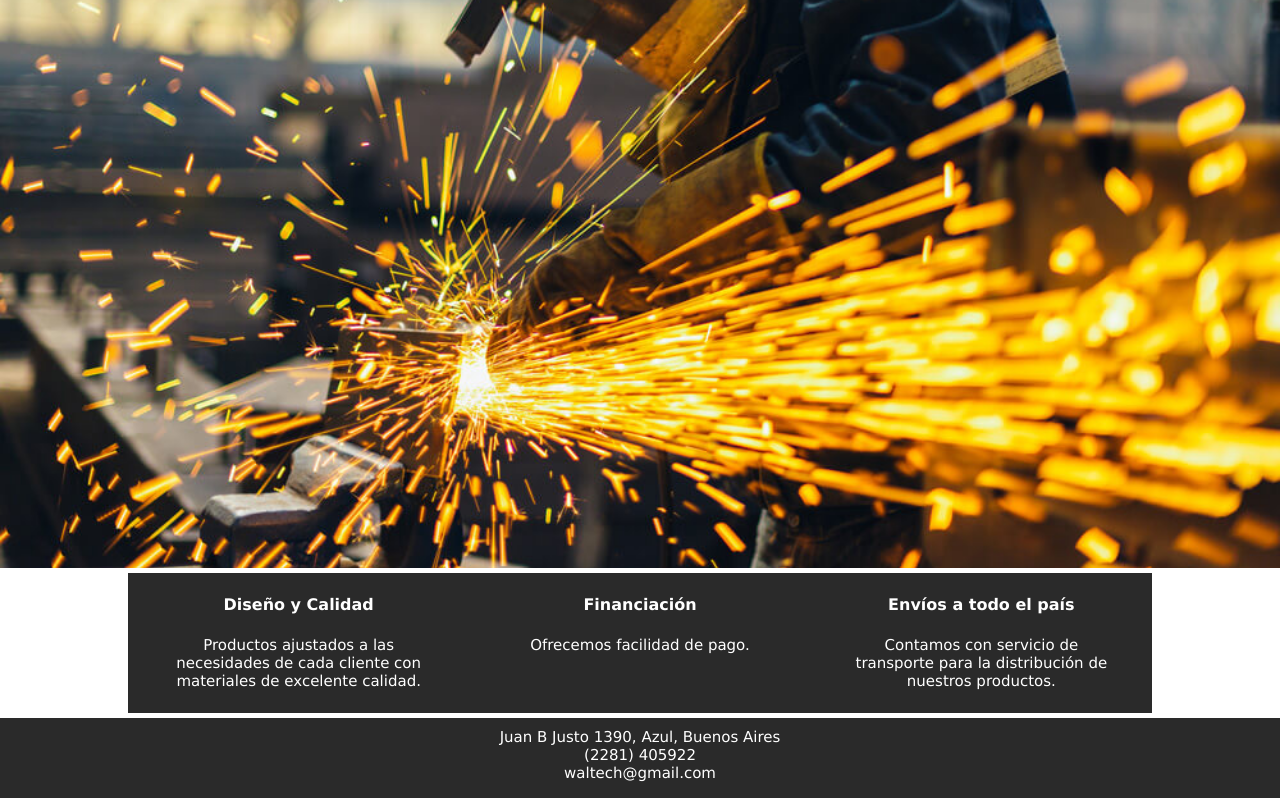
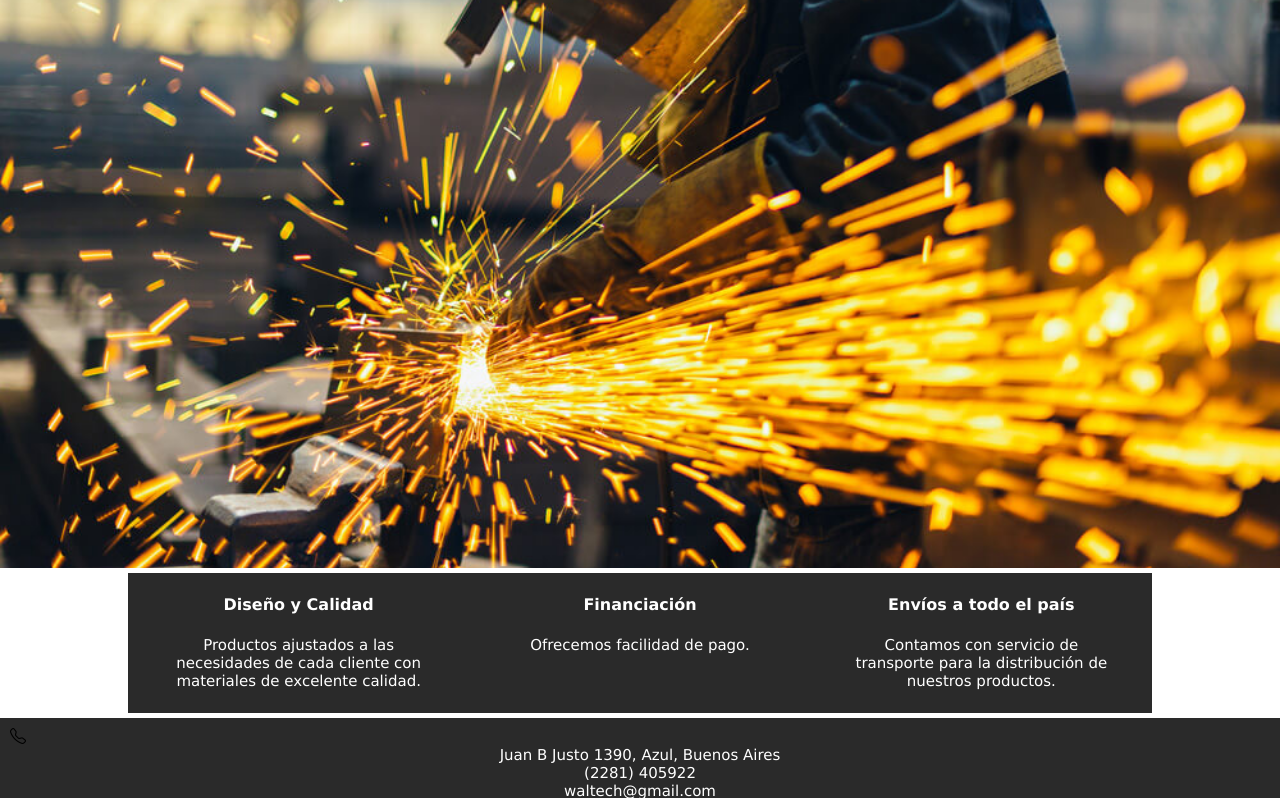
Before and after one commit to juliabalsamello/proyecto_julia, a plain HTML site: page index.html in a window 1280 px wide. Shown: the part 332-1132 px from the top of the page. Drawn offline with nearby package versions, Linux system fonts and the light colour scheme; files whose address does not match are found by name.

Commit message:
"cambio_index"

```diff
--- a/index.html
+++ b/index.html
@@ -5,6 +5,7 @@
     <meta http-equiv="X-UA-Compatible" content="IE=edge">
     <meta name="viewport" content="width=device-width, initial-scale=1.0">
     <link href="https://unpkg.com/aos@2.3.1/dist/aos.css" rel="stylesheet">
+    <link rel="stylesheet" href="https://cdn.jsdelivr.net/npm/bootstrap-icons@1.9.1/font/bootstrap-icons.css">
     <link rel="stylesheet" href="css/estilo.css">
     <link rel="icon" href="../proyecto/img/favicon.ico">
     <title>Waltech</title>
@@ -36,9 +37,12 @@
     </header>
 
     <main class="main_index">
+
         <div class="div_img">
             <img src="../proyecto/img/index.jpeg" alt="" class="img_index">
         </div>
+
+
 
         <div class="grilla_index" data-aos="fade-up" data-aos-duration="1000">
 
@@ -57,9 +61,16 @@
 
     <footer>
 
-        <p class="p_footer">Juan B Justo 1390, Azul, Buenos Aires</p>
-        <p class="p_footer">(2281) 405922</p>
-        <p class="p_footer">waltech@gmail.com</p>
+        <div class="telefono">
+            <i class="bi bi-telephone"></i>
+
+        </div>
+        <div class="footer">
+            <p class="p_footer">Juan B Justo 1390, Azul, Buenos Aires</p>
+            <p class="p_footer">(2281) 405922</p>
+            <p class="p_footer">waltech@gmail.com</p>
+        </div>
+
 
     </footer>
 
```
